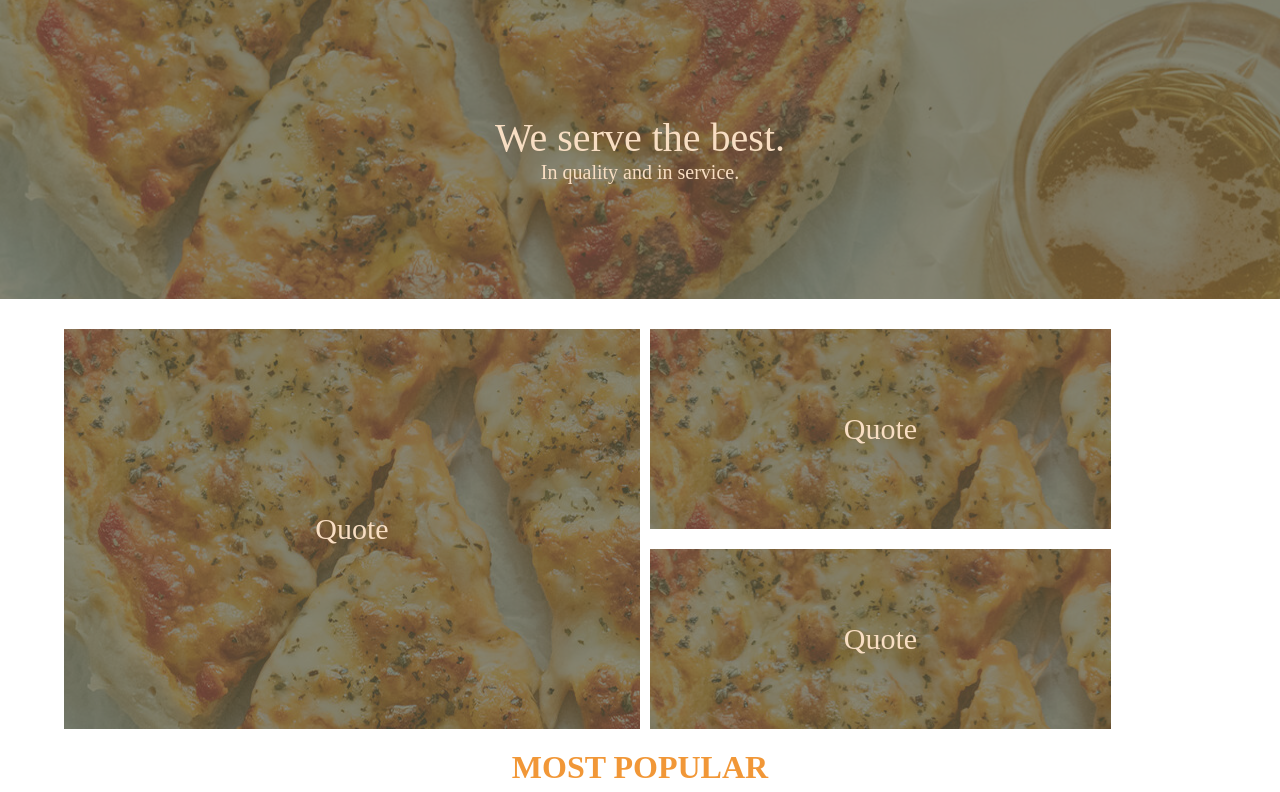
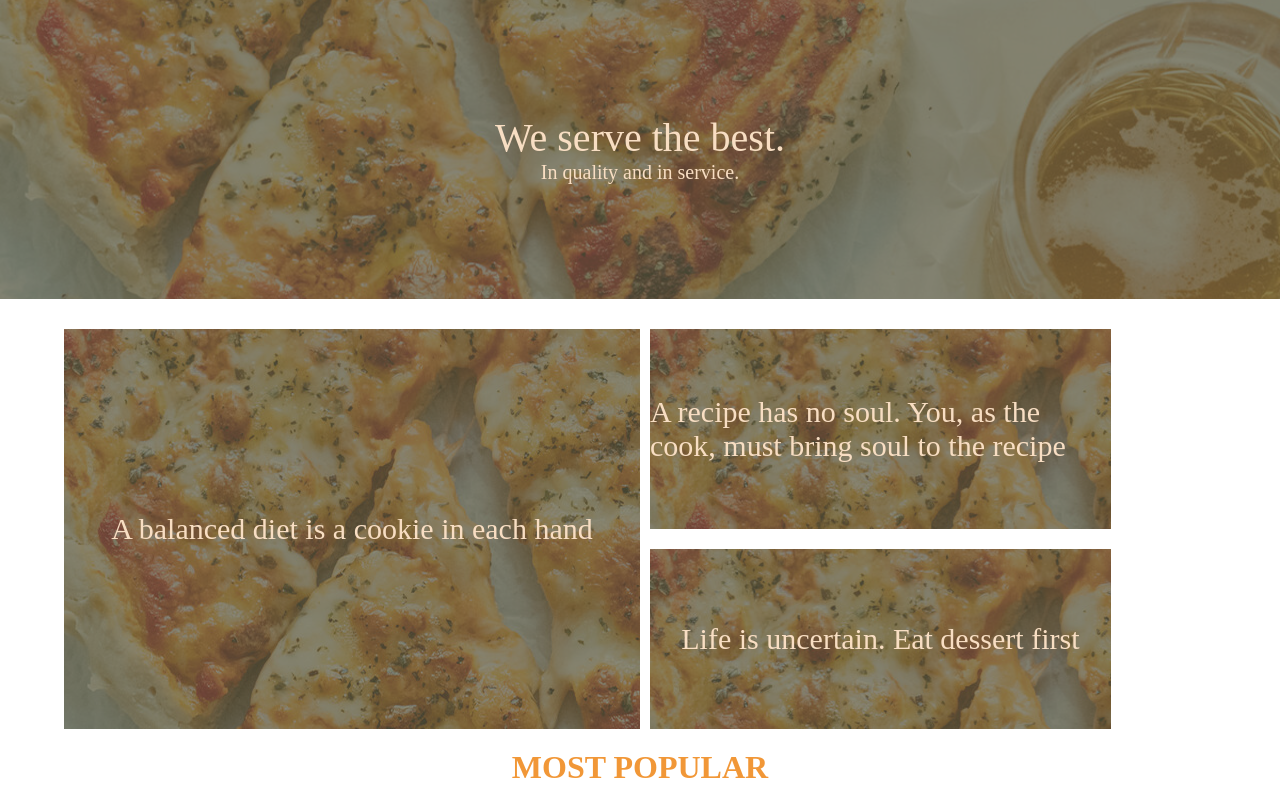
Before and after one commit to tarunraghav226/Bon-Appetite, a Django app: page / in a window 1280 px wide. Shown: the part 81-873 px from the top of the page. Run offline with Django 3.2, Linux system fonts and the light colour scheme.

Commit message:
Added basic changes

```diff
--- a/static/css/base.css
+++ b/static/css/base.css
@@ -49,6 +49,7 @@ body{
   width: 100%;
   height: 100%;
   background-color: #f19737;
+  z-index: 2;
 }
 
 .close--modal--btn{
--- a/static/css/show-food.css
+++ b/static/css/show-food.css
@@ -11,7 +11,7 @@
     width: 80%;
     margin: 10px auto;
 
-    z-index: -1;
+    z-index: 1;
 }
 
 .search--box form{
--- a/templates/home.html
+++ b/templates/home.html
@@ -19,17 +19,17 @@
     <div class="first--image">
       <div class="image--1">
         <div class="overlay--2"></div>
-        <div class="gallery--content">Quote</div>
+        <div class="gallery--content">A balanced diet is a cookie in each hand</div>
       </div>
     </div>
     <div class="other--image">
       <div class="image--2">
         <div class="overlay--2"></div>
-        <div class="gallery--content">Quote</div>
+        <div class="gallery--content">A recipe has no soul. You, as the cook, must bring soul to the recipe</div>
       </div>
       <div class="image--3">
         <div class="overlay--2"></div>
-        <div class="gallery--content">Quote</div>
+        <div class="gallery--content">Life is uncertain. Eat dessert first</div>
       </div>
     </div>
   </div>
```
